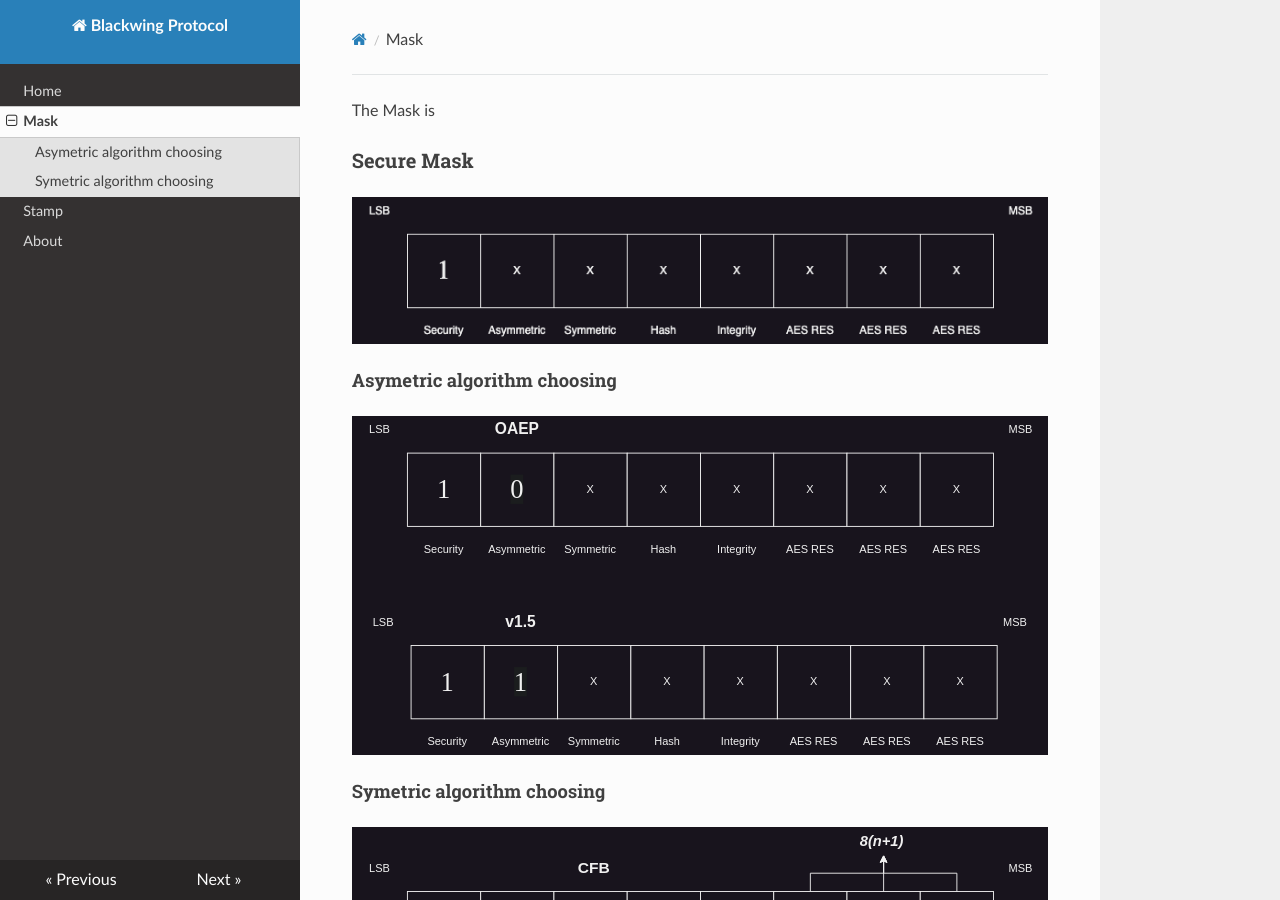
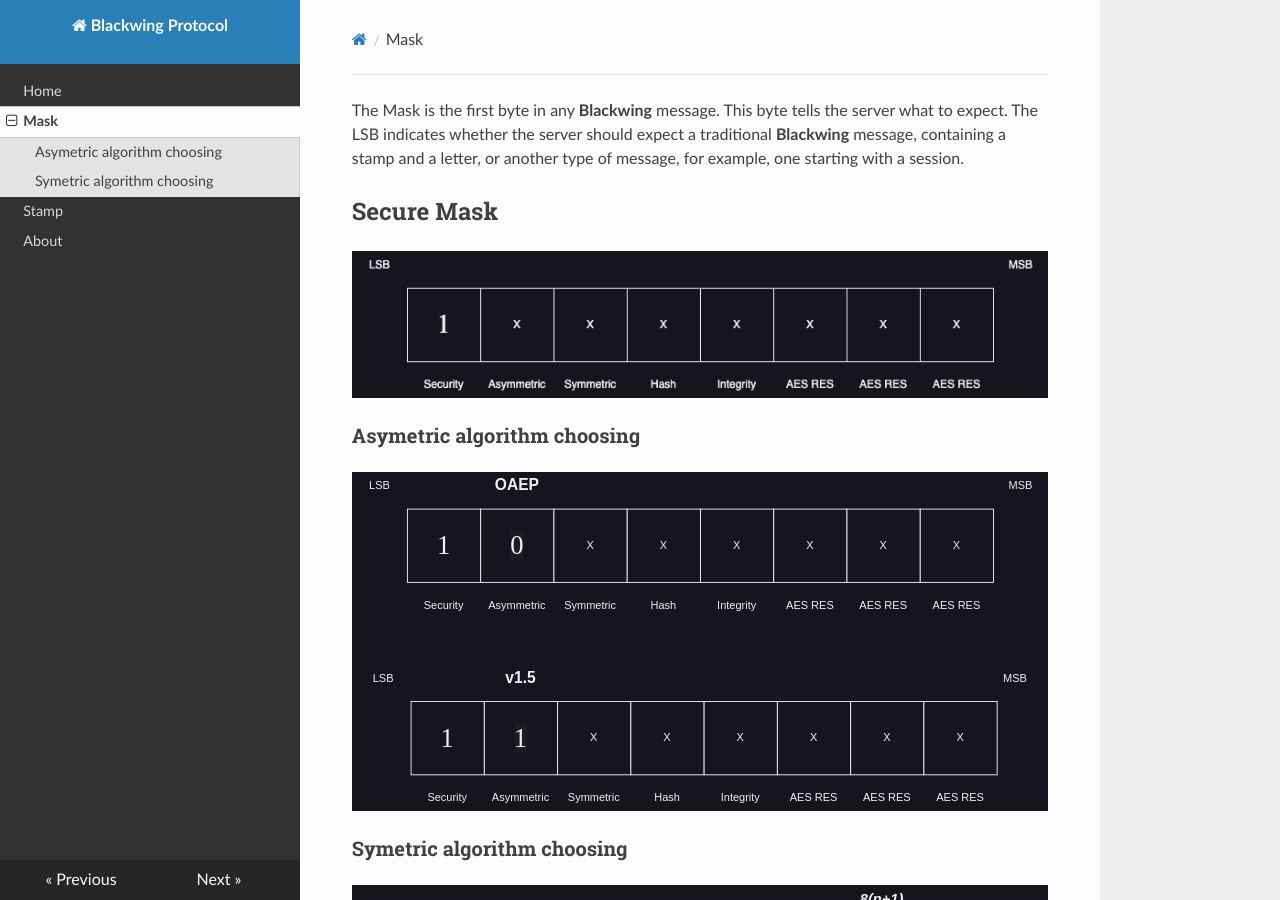
Before and after one commit to asergiobranco/blackwing_documentation, an MkDocs documentation site: the page built from docs/mask.md, in a window 1280 px wide and 900 px high. Built offline with MkDocs 1.6.1, drawn with Linux system fonts in a browser that asks for light colours; nearby versions of some CDN libraries.

```diff
--- a/docs/mask.md
+++ b/docs/mask.md
@@ -1,18 +1,20 @@
-The Mask is
+The Mask is the first byte in any **Blackwing** message. This byte tells the server what to expect.
+The LSB indicates whether the server should expect a traditional **Blackwing** message, containing a stamp and a letter, or another
+type of message, for example, one starting with a session.
 
-## Secure Mask
+# Secure Mask
 
 ![alt text](figs/secure_mask.png)
 
-### Asymetric algorithm choosing
+## Asymetric algorithm choosing
 
 ![alt text](figs/secure_mask_rsa.svg)
 
-### Symetric algorithm choosing
+## Symetric algorithm choosing
 
 ![alt text](figs/secure_mask_aes.svg)
 
 
-## Unsecure Mask
+# Unsecure Mask
 
 ![alt text](figs/unsecure_mask.svg)
```
